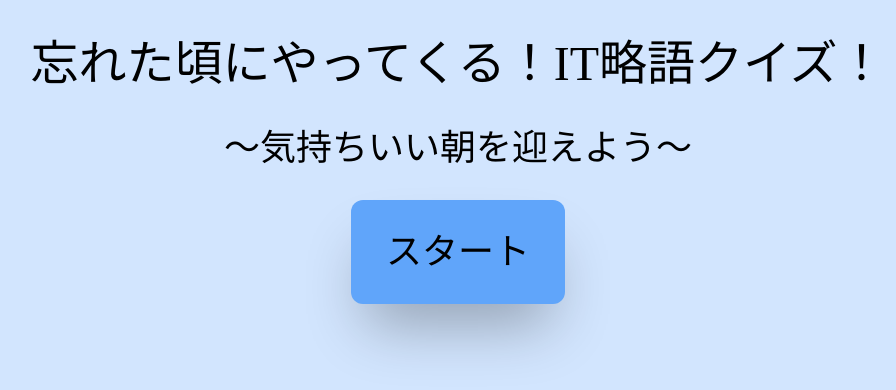
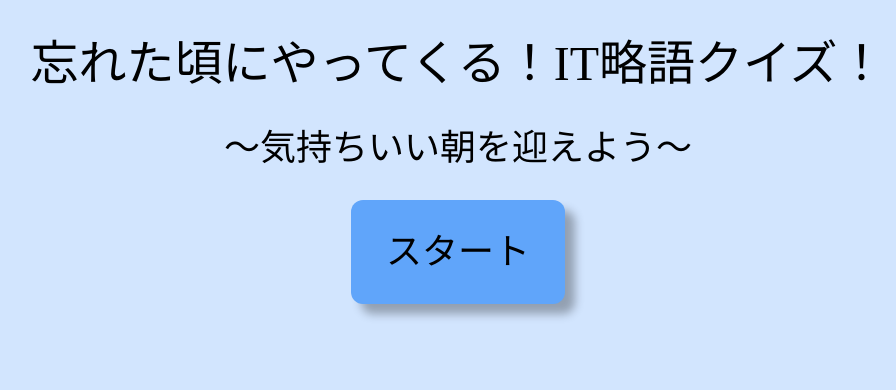
Before and after one commit to ohshimatani/morning-quiz, a React (Create React App) app: page / in a window 1280 px wide. Shown: the top 390 px of the page, without its empty margins (182-1078 px from the left). Built offline with nearby package versions, Linux system fonts and the light colour scheme.

Commit message:
made start button work

```diff
--- a/src/App.jsx
+++ b/src/App.jsx
@@ -3,10 +3,13 @@ import StartTitle from './components/StartTitle';
 import StartButton from './components/StartButton';
 
 function App() {
+	const clickAlert = () => {
+		alert('clicked!!!');
+	};
   return (
 		<div>
 			<StartTitle />
-			<StartButton />
+			<StartButton onClick={clickAlert}/>
 		</div>
   );
 }
--- a/src/components/StartButton.jsx
+++ b/src/components/StartButton.jsx
@@ -1,4 +1,4 @@
-function StartButton() {
+function StartButton(props) {
 	const thisClassName = `
 		text-4xl
 		text-center
@@ -8,13 +8,14 @@ function StartButton() {
 		rounded-xl
 		w-1/6
 		mx-auto
-		shadow-[0_35px_60px_-15px_rgba(0,0,0,0.3)]
+		duration-500
+		shadow-[10px_10px_10px_rgba(0,0,0,0.3)]
 		hover:text-blue-50
-		hover:shadow-none
+		hover:shadow-[0_0_10px_rgba(0,0,0,0)]
 		hover:opacity-90
 		`;
 	return (
-		<div className={thisClassName}>スタート</div>
+		<div className={thisClassName} onClick={props.onClick}>スタート</div>
 	);
 };
 
```
